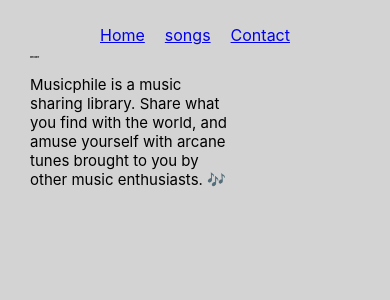
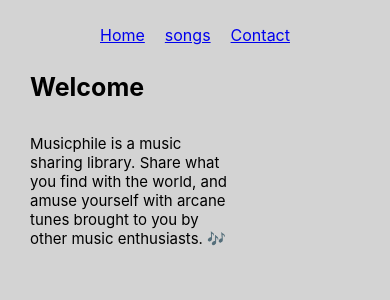
Before and after one commit to FranciscoPink/musicphile, a React (Create React App) app in the folder client/: page / in a window 390 px wide. Shown: the top 300 px of the page. Built offline with nearby package versions, Linux system fonts and the light colour scheme.

Commit message:
Styling 2

```diff
--- a/client/src/screens/styling.css
+++ b/client/src/screens/styling.css
@@ -47,6 +47,6 @@ margin-top: 10px;
   width: 200px;
  }
 .welcome {
-   font-size: 2px;
+   font-size: 25px;
   }
 }
```
